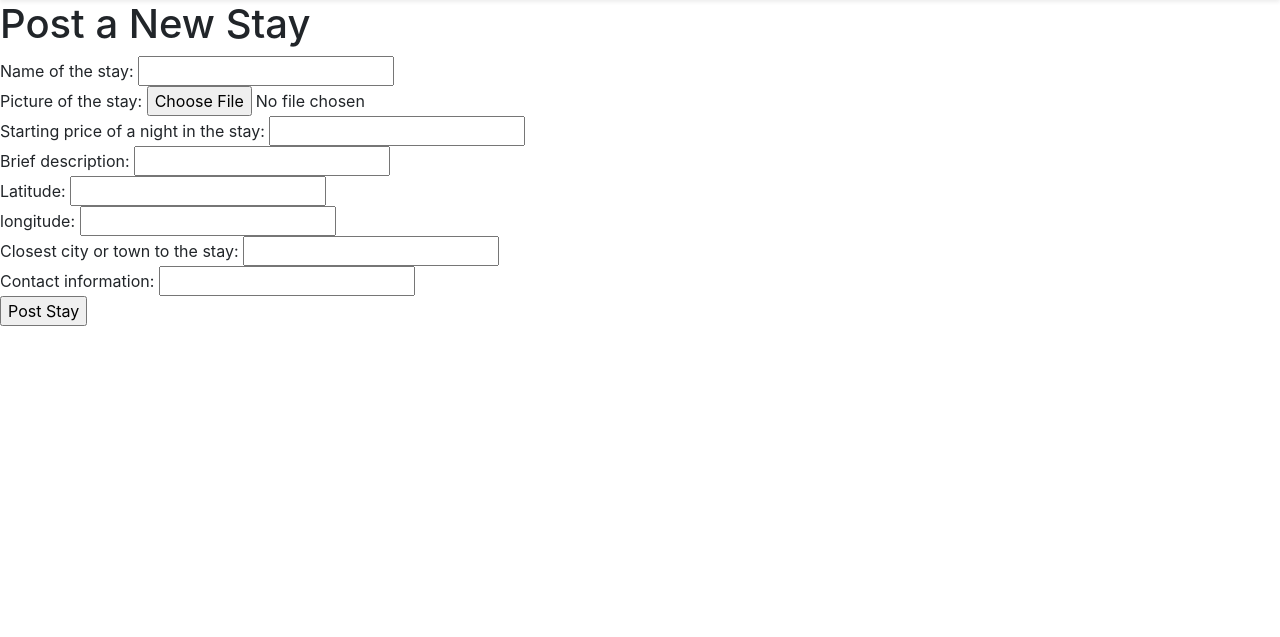
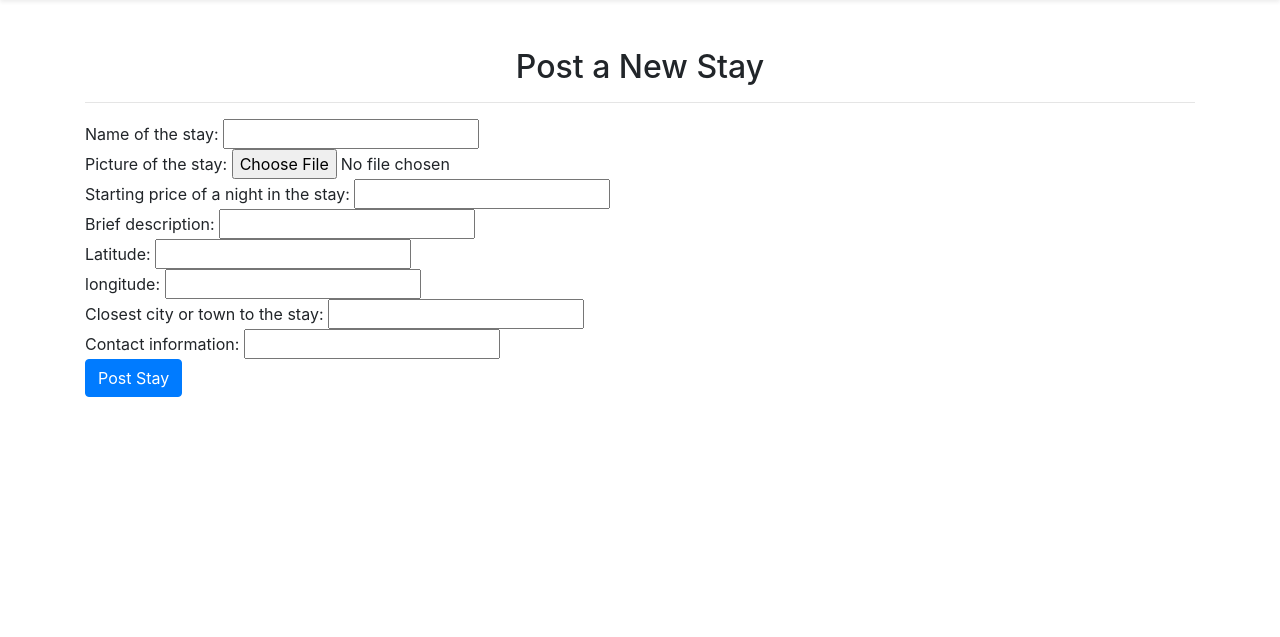
Before and after one commit to 2401566A/mystays_project, a Django app: template templates/mystays/post_stay.html in a window 1280 px wide. Shown: the part 62-699 px from the top of the page. Run offline with Django 3.2, Linux system fonts and the light colour scheme; the template is opened without the code that fills it: values that come from a table or form of the project are taken from there, others are empty; parts of the project's set-up code (start-up, migrations or seed data) failed here and were passed over; some libraries are stand-ins or nearby versions.

Commit message:
formatted post_stay.html

```diff
--- a/templates/mystays/post_stay.html
+++ b/templates/mystays/post_stay.html
@@ -5,9 +5,15 @@
 {% endblock %}
 
 {% block body_block %}
-    <h1>Post a New Stay</h1>
+<div class="container-sm">
+<div class="page-header col-md-5 p-lg-5 mx-auto">
+    <h2 class="text-center">Post a New Stay</h2>
+</div>
+<hr>
+
 <div>
-        <form id="stay_form" method="post" action="{% url 'mystays:post_stay' user.username %}" enctype="multipart/form-data">
+    <form id="stay_form" method="post" action="{% url 'mystays:post_stay' user.username %}"
+        enctype="multipart/form-data">
         {% csrf_token %}
         {% for hidden in form.hidden_fields %}
         {{ hidden }}
@@ -19,7 +25,8 @@
         <br />
         {% endfor %}
 
-            <input type="submit" name="submit" value="Post Stay" />
+        <input class="btn btn-primary" type="submit" name="submit" value="Post Stay" />
     </form>
 </div>
+</div>
 {% endblock %}
```
Also changed, not shown: media/stay_images/gege.png (added). Lines whose indentation alone changed are shown as unchanged.
